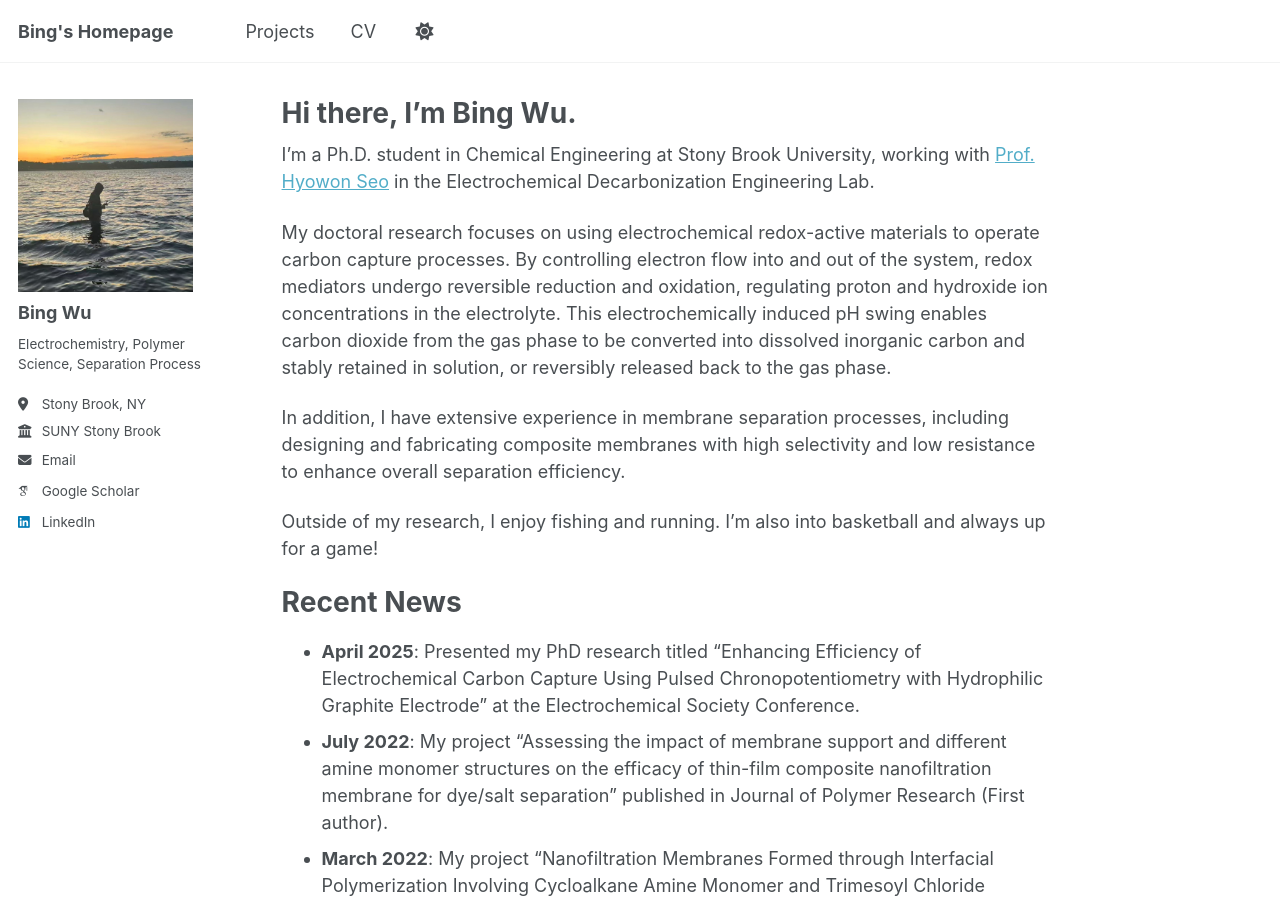
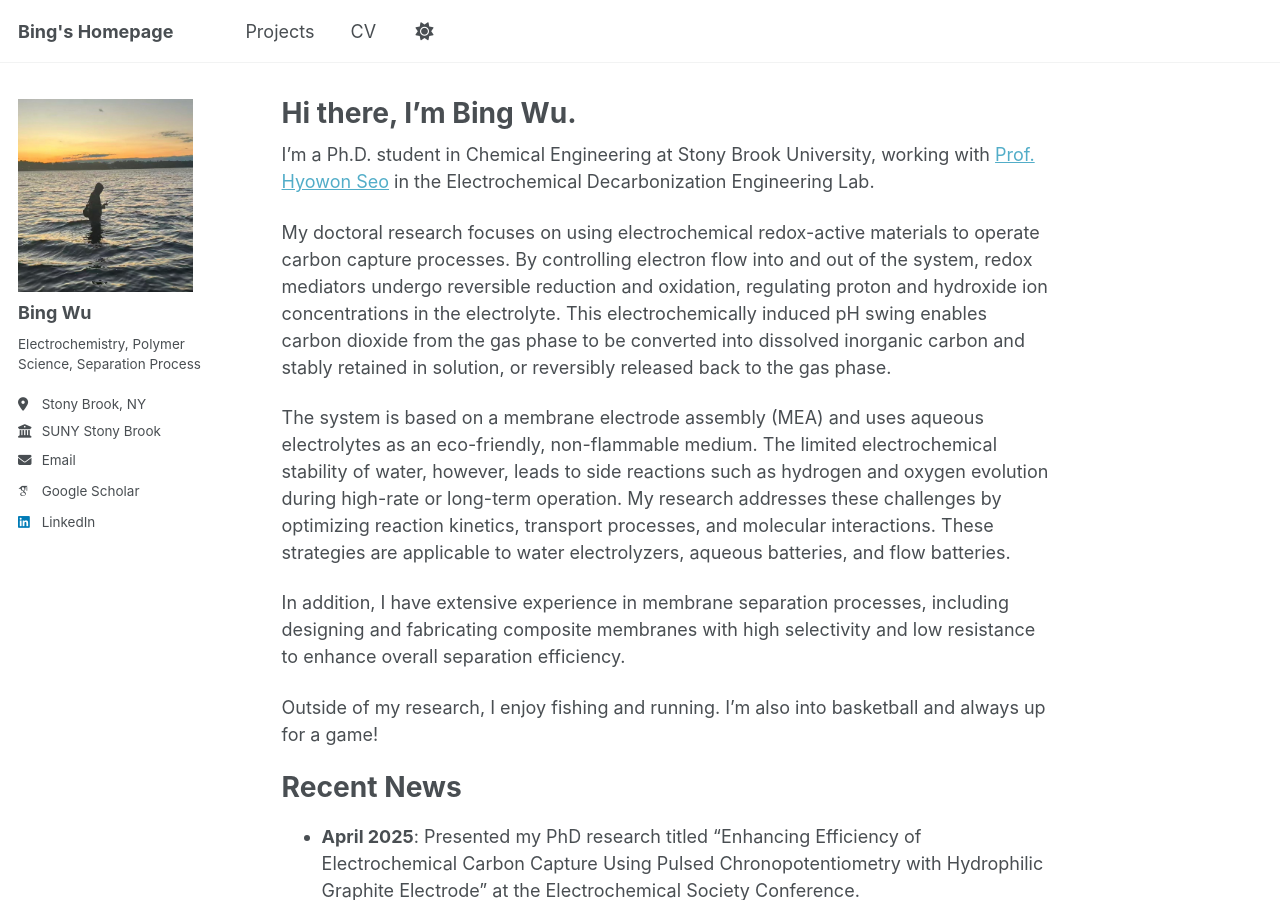
Before and after one commit to Bing-H-WU/Bing-H-WU.github.io, a Jekyll site: the page built from _pages/about.md, in a window 1280 px wide and 900 px high. Built offline with Jekyll 4.4.1, drawn with Linux system fonts in a browser that asks for light colours; some web fonts are replaced; a script that is not in the unit is left out.

Commit message:
Add third paragraph about MEA system

```diff
--- a/_pages/about.md
+++ b/_pages/about.md
@@ -11,6 +11,8 @@ I’m a Ph.D. student in Chemical Engineering at Stony Brook University, working
 
 My doctoral research focuses on using electrochemical redox-active materials to operate carbon capture processes. By controlling electron flow into and out of the system, redox mediators undergo reversible reduction and oxidation, regulating proton and hydroxide ion concentrations in the electrolyte. This electrochemically induced pH swing enables carbon dioxide from the gas phase to be converted into dissolved inorganic carbon and stably retained in solution, or reversibly released back to the gas phase.
 
+The system is based on a membrane electrode assembly (MEA) and uses aqueous electrolytes as an eco-friendly, non-flammable medium. The limited electrochemical stability of water, however, leads to side reactions such as hydrogen and oxygen evolution during high-rate or long-term operation. My research addresses these challenges by optimizing reaction kinetics, transport processes, and molecular interactions. These strategies are applicable to water electrolyzers, aqueous batteries, and flow batteries.
+
 In addition, I have extensive experience in membrane separation processes, including designing and fabricating composite membranes with high selectivity and low resistance to enhance overall separation efficiency.
 
 Outside of my research, I enjoy fishing and running. I'm also into basketball and always up for a game!
```
